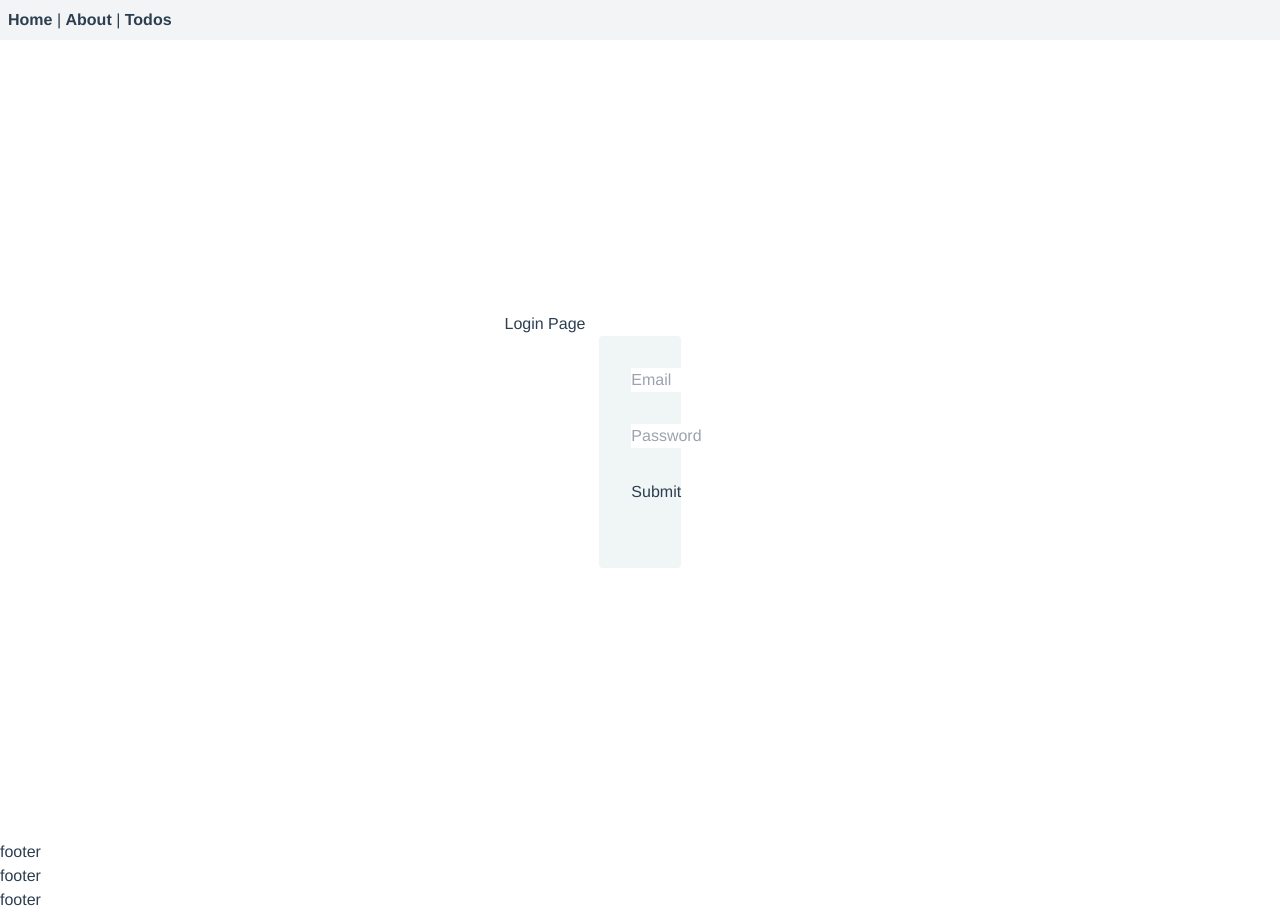
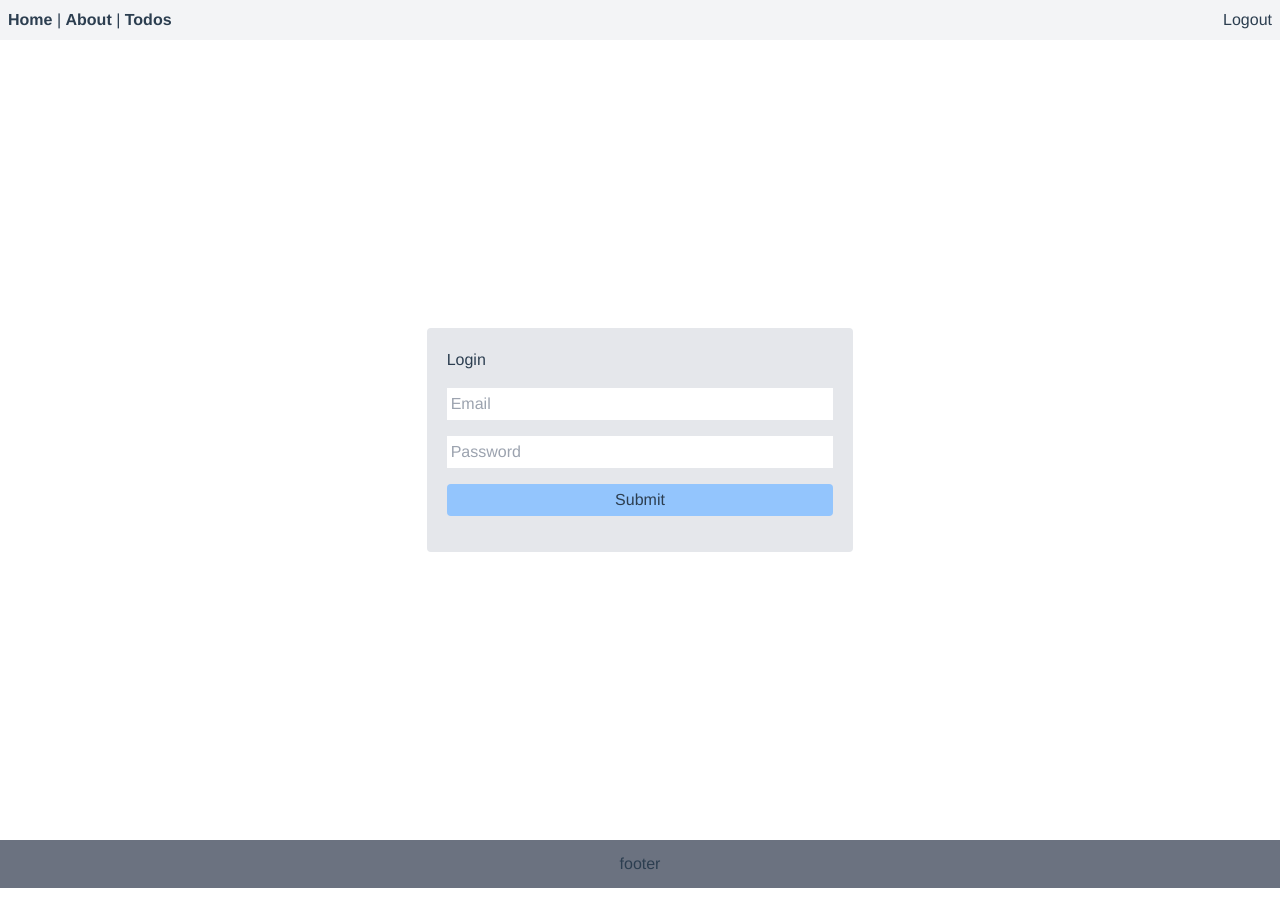
Before and after one commit to wael-ali/dockerized_node_mongodb_api, a Vue app in the folder frontend/: page /login in a window 1280 px wide. After the commit the page ends 888 px from the top, so only its background shows below. Built offline with nearby package versions, Linux system fonts and the light colour scheme.

Commit message:
save changes befor meeting

```diff
--- a/frontend/src/App.vue
+++ b/frontend/src/App.vue
@@ -1,22 +1,48 @@
 <template>
   <div id="app">
     <div id="nav">
-      <router-link to="/">Home</router-link> |
-      <router-link to="/about">About</router-link> |
-      <router-link :to="{ path: 'todos' }">Todos</router-link>
+        <router-link to="/">Home</router-link>
+      <span v-if="userIsLoggedin">
+        |
+        <router-link to="/about">About</router-link> |
+        <router-link :to="{ path: 'todos' }">Todos</router-link>
+      </span>
+      <span class="float-right">
+        <router-link v-if="!userIsLoggedin" :to="{ path: 'login' }">Login</router-link>
+        <button v-if="userIsLoggedin" @click="logout">Logout</button>
+      </span>
     </div>
     <div class="">
       <div class="min-h-screen w-full flex justify-center items-center">
         <router-view/>
       </div>
     </div>
-    <div class="">
-      <div> footer </div>
-      <div> footer </div>
-      <div> footer </div>
+    <div class="p-3 bg-gray-500">
+      <div class="text-center"> footer </div>
     </div>
   </div>
 </template>
+
+<script>
+
+import { mapGetters } from 'vuex'
+
+export default ({
+  name: 'App',
+  computed: {
+    ...mapGetters({
+      userIsLoggedin: 'userIsLoggedin'
+    })
+  },
+  methods: {
+    logout () {
+      this.$store.commit('SET_USER', null)
+      localStorage.removeItem('todo_user')
+      location.reload()
+    }
+  }
+})
+</script>
 
 <style>
 #app {
--- a/frontend/src/components/Login.vue
+++ b/frontend/src/components/Login.vue
@@ -1,6 +1,6 @@
 <template>
-  <div>
-    <h1>Login Page</h1>
+  <div class="md:w-2/6 ms:w-full p-5 bg-gray-200 rounded">
+    <h1 class="mb-4">Login</h1>
     <div class="form">
       <div class="form-field">
         <input type="email"
@@ -16,7 +16,7 @@
           id="loginPassword"
           placeholder="Password">
       </div>
-      <div class="form-field">
+      <div class="form-field rounded text-center p-1">
         <button @click="submitLogin">Submit</button>
       </div>
     </div>
@@ -45,14 +45,12 @@ export default {
 <!-- Add "scoped" attribute to limit CSS to this component only -->
 <style scoped>
   .form {
-    width: 30%;
-    margin: auto;
-    padding: 2rem;
-    background-color: rgb(240, 245, 245);
-    border-radius: 4px;
+    @apply rounded;
   }
   .form .form-field {
-    margin-bottom: 2rem;
+    @apply mb-4 bg-blue-300;
   }
-
+  .form-field input {
+    @apply w-full p-1;
+  }
 </style>
--- a/frontend/src/main.js
+++ b/frontend/src/main.js
@@ -19,5 +19,12 @@ Vue.config.productionTip = false
 new Vue({
   router,
   store,
+  created () {
+    const fakeUser = { name: 'fake_user', email: 'fake.eamil@example.com' }
+    window.localStorage.setItem('todo_user', JSON.stringify(fakeUser))
+    const user = window.localStorage.getItem('todo_user')
+    this.$store.commit('SET_USER', JSON.parse(user))
+    console.log('Vue APP is created', user)
+  },
   render: h => h(App)
 }).$mount('#app')
--- a/frontend/src/router/index.js
+++ b/frontend/src/router/index.js
@@ -1,4 +1,5 @@
 import Vue from 'vue'
+import store from '@/store'
 import VueRouter from 'vue-router'
 import Home from '../views/Home.vue'
 import NotFound from '../views/NotFound.vue'
@@ -29,7 +30,8 @@ const routes = [
   {
     path: '/todos',
     name: 'todos',
-    component: TodosList
+    component: TodosList,
+    meta: { requiresAuth: true }
   },
   { path: '/:pathMatch(.*)*', name: 'not-found', component: NotFound }
 ]
@@ -40,4 +42,27 @@ const router = new VueRouter({
   routes
 })
 
+const logedin = () => {
+  // const user = window.localStorage.getItem('todo_user')
+  // return user !== null
+  return store.getters.userIsLoggedin()
+}
+
+router.beforeEach((to, from, next) => {
+  if (to.matched.some(record => record.meta.requiresAuth)) {
+    // this route requires auth, check if logged in
+    // if not, redirect to login page.
+    if (!logedin()) {
+      next({
+        path: '/login',
+        query: { redirect: to.fullPath }
+      })
+    } else {
+      next()
+    }
+  } else {
+    next() // make sure to always call next()!
+  }
+})
+
 export default router
--- a/frontend/src/store/index.js
+++ b/frontend/src/store/index.js
@@ -6,7 +6,8 @@ Vue.use(Vuex)
 
 export default new Vuex.Store({
   state: {
-    todos: []
+    todos: [],
+    user: null
   },
   mutations: {
     ADD_TODO: (state, payLoad) => {
@@ -17,6 +18,15 @@ export default new Vuex.Store({
     },
     SET_TODOS: (state, payLoad) => {
       state.todos = payLoad
+    },
+    SET_USER: (state, user) => {
+      state.user = user
+    }
+  },
+  getters: {
+    // ...
+    userIsLoggedin: (state) => () => {
+      return state.user !== null
     }
   },
   actions: {
--- a/frontend/src/views/Home.vue
+++ b/frontend/src/views/Home.vue
@@ -2,7 +2,7 @@
   <div class="text-center">
     <img alt="logo" src="../assets/logo.svg">
     <HelloWorld msg="Welcome to Your Todos App"/>
-    <font-awesome-icon icon="user-secret" />
+    <!-- <font-awesome-icon icon="user-secret" /> -->
   </div>
 </template>
 
```
